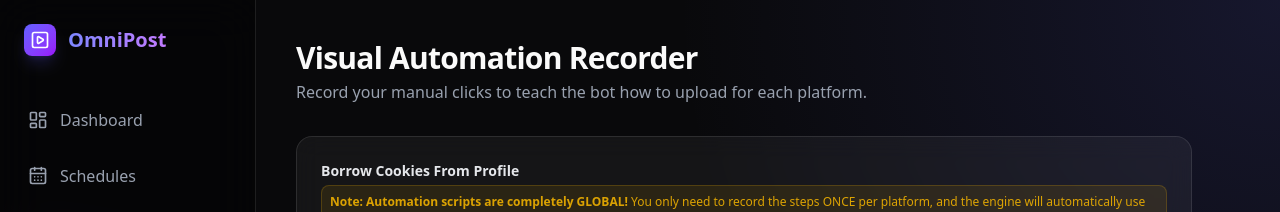
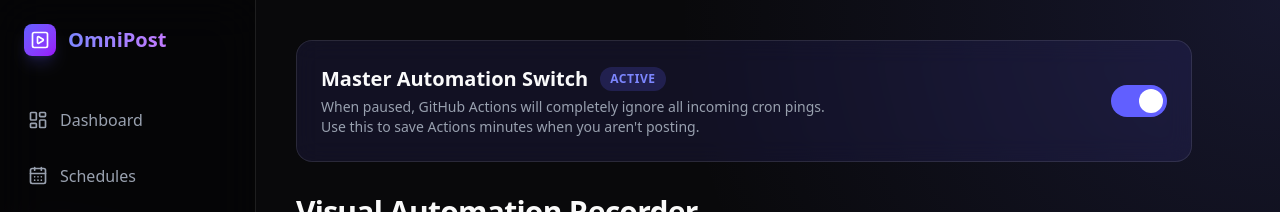
Before and after one commit to dev-Ali-git/Social-Media-Management, a Next.js app in the folder frontend/: page /settings in a window 1280 px wide. Shown: the top 212 px of the page. Built offline with nearby package versions, Linux system fonts and the light colour scheme; no server answers; the database is empty.

Commit message:
Add Master Automation Switch

```diff
--- a/frontend/src/app/api/cron/route.ts
+++ b/frontend/src/app/api/cron/route.ts
@@ -19,6 +19,23 @@
   const workflow_id = 'worker.yml';
 
   try {
+    const { createClient } = require('@supabase/supabase-js');
+    const supabase = createClient(
+      process.env.NEXT_PUBLIC_SUPABASE_URL!,
+      process.env.SUPABASE_SERVICE_ROLE_KEY || process.env.NEXT_PUBLIC_SUPABASE_ANON_KEY!
+    );
+
+    // Check master switch
+    const { data: globalSettings } = await supabase
+      .from('automation_scripts')
+      .select('script_code')
+      .eq('platform', 'global_settings')
+      .single();
+
+    if (globalSettings && globalSettings.script_code === 'false') {
+      return NextResponse.json({ success: true, message: 'Automation is globally paused.' });
+    }
+
     const response = await fetch(`https://api.github.com/repos/${owner}/${repo}/actions/workflows/${workflow_id}/dispatches`, {
       method: 'POST',
       headers: {
--- a/frontend/src/app/settings/page.tsx
+++ b/frontend/src/app/settings/page.tsx
@@ -22,6 +22,9 @@
   const [editingScriptCode, setEditingScriptCode] = useState<string>("");
   const [savingScript, setSavingScript] = useState(false);
 
+  const [isAutomationEnabled, setIsAutomationEnabled] = useState(true);
+  const [togglingGlobal, setTogglingGlobal] = useState(false);
+
   useEffect(() => {
     fetchData();
   }, []);
@@ -40,10 +43,34 @@
 
     if (scriptsRes.data) {
       const scriptMap: Record<string, string> = {};
-      scriptsRes.data.forEach(s => scriptMap[s.platform] = s.script_code);
+      scriptsRes.data.forEach(s => {
+        if (s.platform === 'global_settings') {
+          setIsAutomationEnabled(s.script_code !== 'false');
+        } else {
+          scriptMap[s.platform] = s.script_code;
+        }
+      });
       setScripts(scriptMap);
     }
     setLoading(false);
+  }
+
+  async function handleToggleGlobalAutomation() {
+    setTogglingGlobal(true);
+    const newValue = !isAutomationEnabled;
+    const { error } = await supabase
+      .from('automation_scripts')
+      .upsert({
+        platform: 'global_settings',
+        script_code: String(newValue)
+      }, { onConflict: 'platform' });
+
+    if (!error) {
+      setIsAutomationEnabled(newValue);
+    } else {
+      alert("Error toggling global settings: " + error.message);
+    }
+    setTogglingGlobal(false);
   }
 
   async function handleSaveScript(platformId: string) {
@@ -114,6 +141,30 @@
 
   return (
     <div className="flex flex-col gap-8 animate-in fade-in slide-in-from-bottom-4 duration-500 max-w-4xl">
+      <div className={`border border-surface-border backdrop-blur-md rounded-2xl p-6 flex flex-col md:flex-row items-center justify-between gap-6 ${isAutomationEnabled ? 'bg-indigo-500/10 border-indigo-500/30' : 'bg-red-500/10 border-red-500/30'}`}>
+        <div>
+          <h2 className="text-xl font-bold flex items-center gap-3">
+            Master Automation Switch
+            {isAutomationEnabled ? (
+              <span className="bg-indigo-500/20 text-indigo-400 text-xs px-2.5 py-1 rounded-full uppercase tracking-wider font-semibold">Active</span>
+            ) : (
+              <span className="bg-red-500/20 text-red-400 text-xs px-2.5 py-1 rounded-full uppercase tracking-wider font-semibold">Paused</span>
+            )}
+          </h2>
+          <p className="text-gray-400 text-sm mt-1 max-w-lg">When paused, GitHub Actions will completely ignore all incoming cron pings. Use this to save Actions minutes when you aren't posting.</p>
+        </div>
+
+        <button
+          onClick={handleToggleGlobalAutomation}
+          disabled={togglingGlobal}
+          className={`relative inline-flex h-8 w-14 items-center rounded-full transition-colors focus:outline-none ${isAutomationEnabled ? 'bg-indigo-500' : 'bg-gray-600'} disabled:opacity-50`}
+        >
+          <span
+            className={`inline-block h-6 w-6 transform rounded-full bg-white transition-transform ${isAutomationEnabled ? 'translate-x-7' : 'translate-x-1'}`}
+          />
+        </button>
+      </div>
+
       <header>
         <h1 className="text-3xl font-bold tracking-tight">Visual Automation Recorder</h1>
         <p className="text-gray-400 mt-1">Record your manual clicks to teach the bot how to upload for each platform.</p>
```
